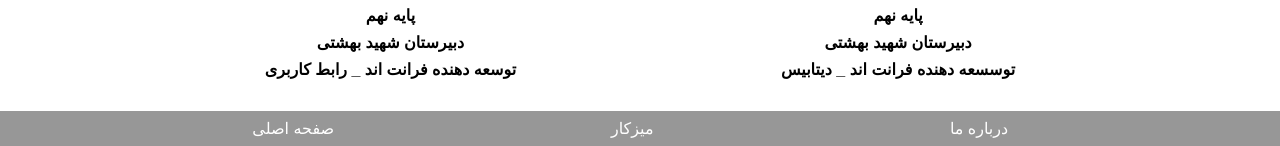
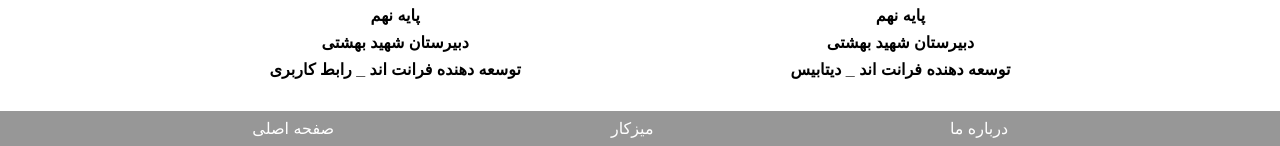
Before and after one commit to sourena-kazemi/Kharazmi_project, a website: page guide_page.html in a window 1280 px wide. Shown: the part 1773-1919 px from the top of the page. Drawn offline with nearby package versions, Linux system fonts and the light colour scheme; a web font is replaced by a local one.

Commit message:
fix typing problem in guide_page.html

```diff
--- a/guide_page.html
+++ b/guide_page.html
@@ -139,7 +139,7 @@
 							<p class="developer_name animate__animated wow animate__pulse">سورنا کاظمی</p>
 							<p class="developer_grade">پایه نهم</p>
 							<p class="developer_school">دبیرستان شهید بهشتی</p>
-							<p class="developer_skills">توسسعه دهنده فرانت اند _ دیتابیس</p>
+							<p class="developer_skills">توسعه دهنده فرانت اند _ دیتابیس</p>
 						</div>
 					</div>
 				</div>
```
